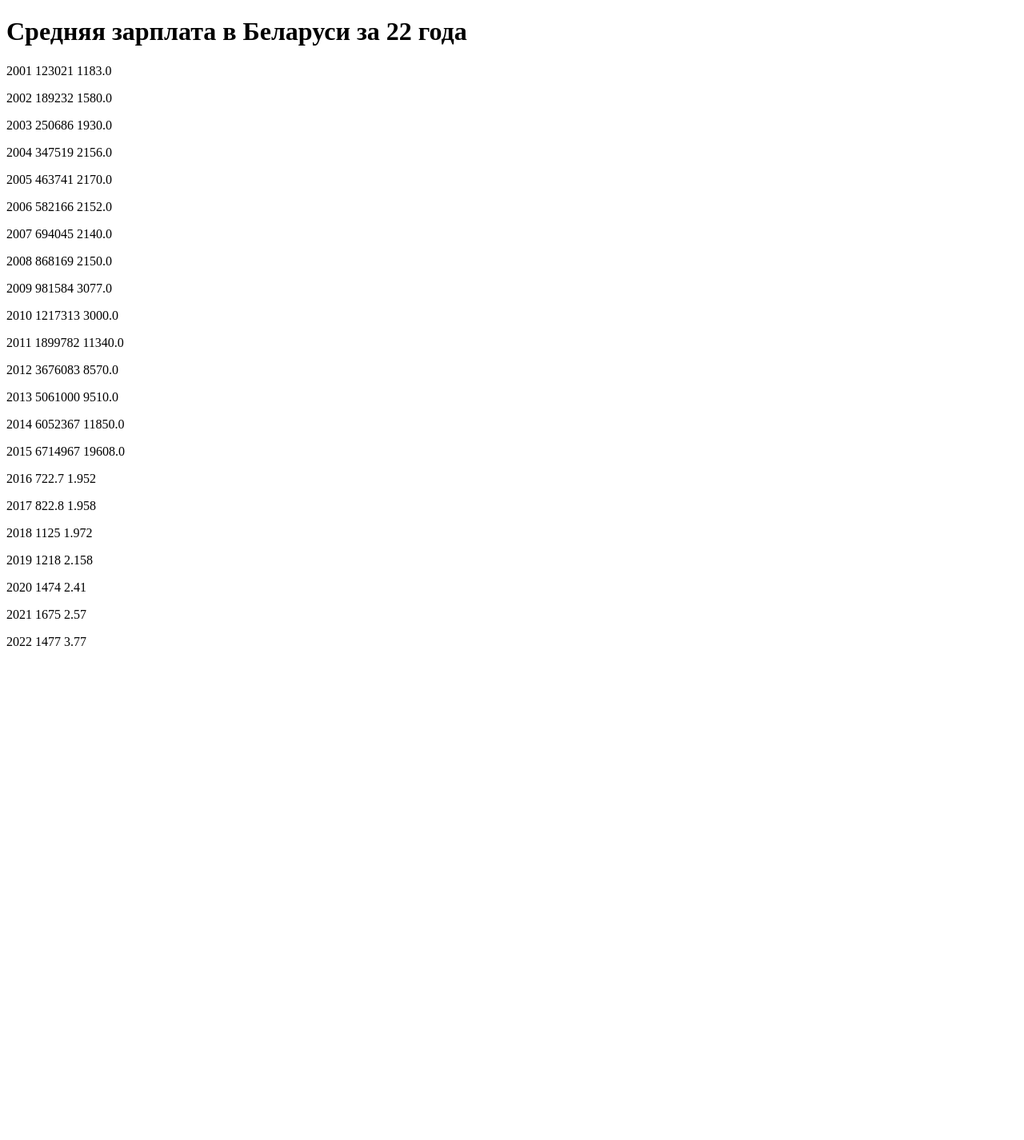
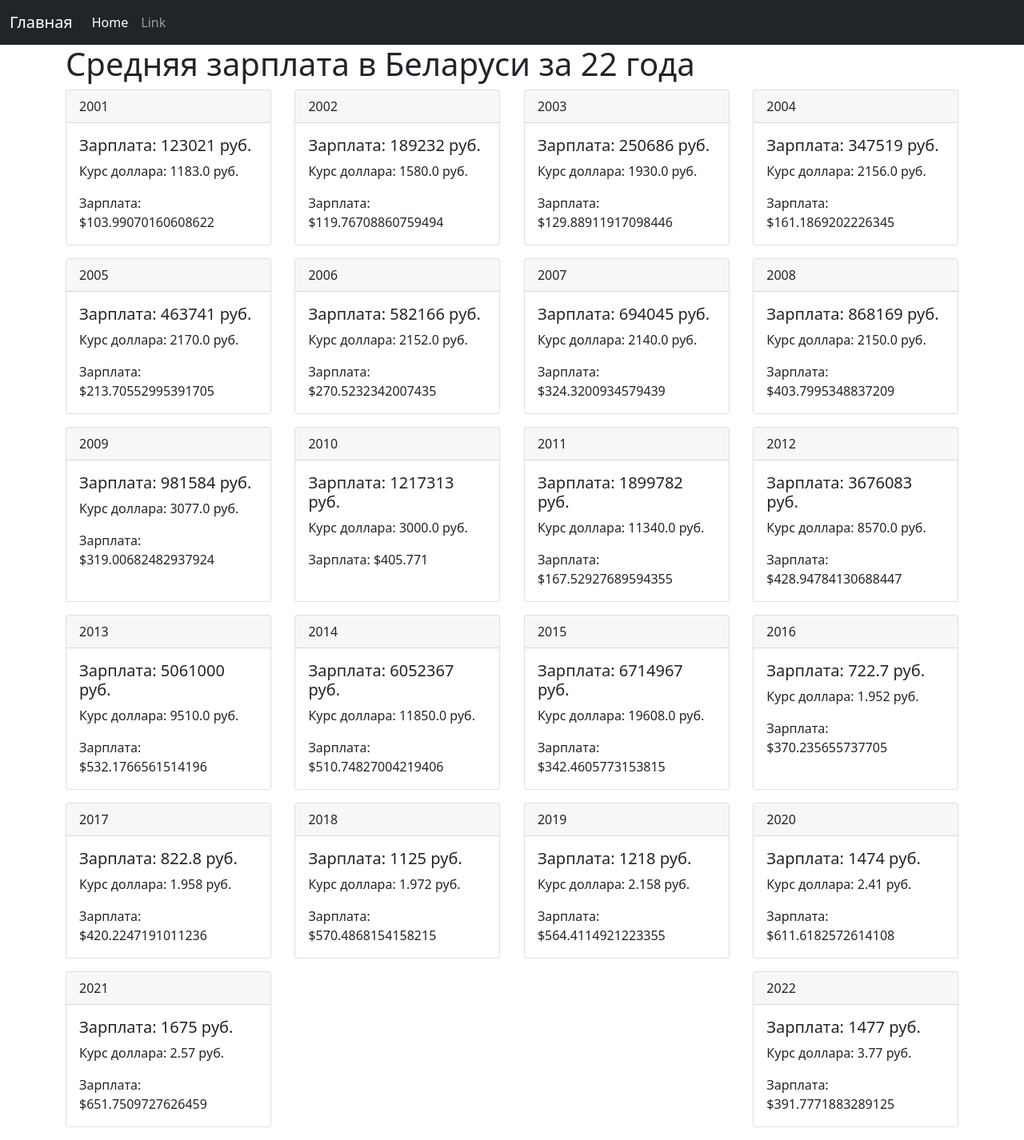
Before and after one commit to 100ballovby/mon_5pm, a Flask app: page / in a window 1280 px wide. Shown: the whole page at 80% size. Before the commit the page ends 808 px from the top, so only its background shows below. Run offline with Flask 2, Linux system fonts and the light colour scheme; data comes from the database, SQL or seed files in the repository.

Commit message:
Adding stylization

```diff
--- a/25_lesson_0404/app.py
+++ b/25_lesson_0404/app.py
@@ -9,7 +9,7 @@ app = Flask(__name__)
 
 @app.route('/')
 def index():
-    conn = sqlite3.connect('currency.sqlite')
+    conn = sqlite3.connect('/Users/demidraksin/PycharmProjects/mon_5pm/25_lesson_0404/currency.sqlite')
     cursor = conn.cursor()
     data = cursor.execute('SELECT * FROM salaries').fetchall()  # выгружаю все из БД
     return render_template('index.html', seq=data)
--- /dev/null
+++ b/25_lesson_0404/static/main.css
@@ -0,0 +1,12 @@
+.card {
+    width: 23%;
+    min-width: 200px;
+    margin-bottom: 1em;
+}
+
+.log {
+    display: flex;
+    flex-direction: row;
+    justify-content: space-between;
+    flex-wrap: wrap;
+}
--- /dev/null
+++ b/25_lesson_0404/templates/base.html
@@ -0,0 +1,42 @@
+<!doctype html>
+<html lang="en">
+<head>
+    <meta charset="utf-8">
+    <meta name="viewport" content="width=device-width, initial-scale=1">
+    <link href="https://cdn.jsdelivr.net/npm/bootstrap@5.1.3/dist/css/bootstrap.min.css" rel="stylesheet"
+          integrity="sha384-1BmE4kWBq78iYhFldvKuhfTAU6auU8tT94WrHftjDbrCEXSU1oBoqyl2QvZ6jIW3" crossorigin="anonymous">
+    <link rel="stylesheet" href="{{ url_for('static', filename='main.css') }}">
+    <title>My site</title>
+</head>
+<body>
+<nav class="navbar navbar-expand-lg navbar-dark bg-dark">
+    <div class="container-fluid">
+        <a class="navbar-brand" href="{{ url_for('index') }}">Главная</a>
+        <button class="navbar-toggler" type="button" data-bs-toggle="collapse" data-bs-target="#navbarSupportedContent"
+                aria-controls="navbarSupportedContent" aria-expanded="false" aria-label="Toggle navigation">
+            <span class="navbar-toggler-icon"></span>
+        </button>
+        <div class="collapse navbar-collapse" id="navbarSupportedContent">
+            <ul class="navbar-nav me-auto mb-2 mb-lg-0">
+                <li class="nav-item">
+                    <a class="nav-link active" aria-current="page" href="#">Home</a>
+                </li>
+                <li class="nav-item">
+                    <a class="nav-link" href="#">Link</a>
+                </li>
+            </ul>
+        </div>
+    </div>
+</nav>
+
+<div class="container">
+    {% block content %}
+
+    {% endblock %}
+</div>
+
+<script src="https://cdn.jsdelivr.net/npm/bootstrap@5.1.3/dist/js/bootstrap.bundle.min.js"
+        integrity="sha384-ka7Sk0Gln4gmtz2MlQnikT1wXgYsOg+OMhuP+IlRH9sENBO0LRn5q+8nbTov4+1p"
+        crossorigin="anonymous"></script>
+</body>
+</html>
--- a/25_lesson_0404/templates/index.html
+++ b/25_lesson_0404/templates/index.html
@@ -1,17 +1,22 @@
-<!DOCTYPE html>
-<html lang="en">
-<head>
-    <meta charset="UTF-8">
-    <title>Belarus fee dataset 2001-2022</title>
-</head>
-<body>
+{% extends 'base.html' %}
 
-<h1>Средняя зарплата в Беларуси за 22 года</h1>
+{% block content %}
 
-{% for line in seq %}
-    <p>{{ line[1] }} {{ line[2] }} {{ line[4] }}</p>
-{% endfor %}
+    <h1>Средняя зарплата в Беларуси за 22 года</h1>
 
+    <div class="log">
+        {% for line in seq %}
+            <div class="card">
+                <div class="card-header">
+                    {{ line[1] }}
+                </div>
+                <div class="card-body">
+                    <h5 class="card-title">Зарплата: {{ line[2] }} руб.</h5>
+                    <p class="card-text">Курс доллара: {{ line[4] }} руб.</p>
+                    <p class="card-text">Зарплата: ${{ line[2] / line[4] }}</p>
+                </div>
+            </div>
+        {% endfor %}
+    </div>
 
-</body>
-</html>
+{% endblock %}
```
